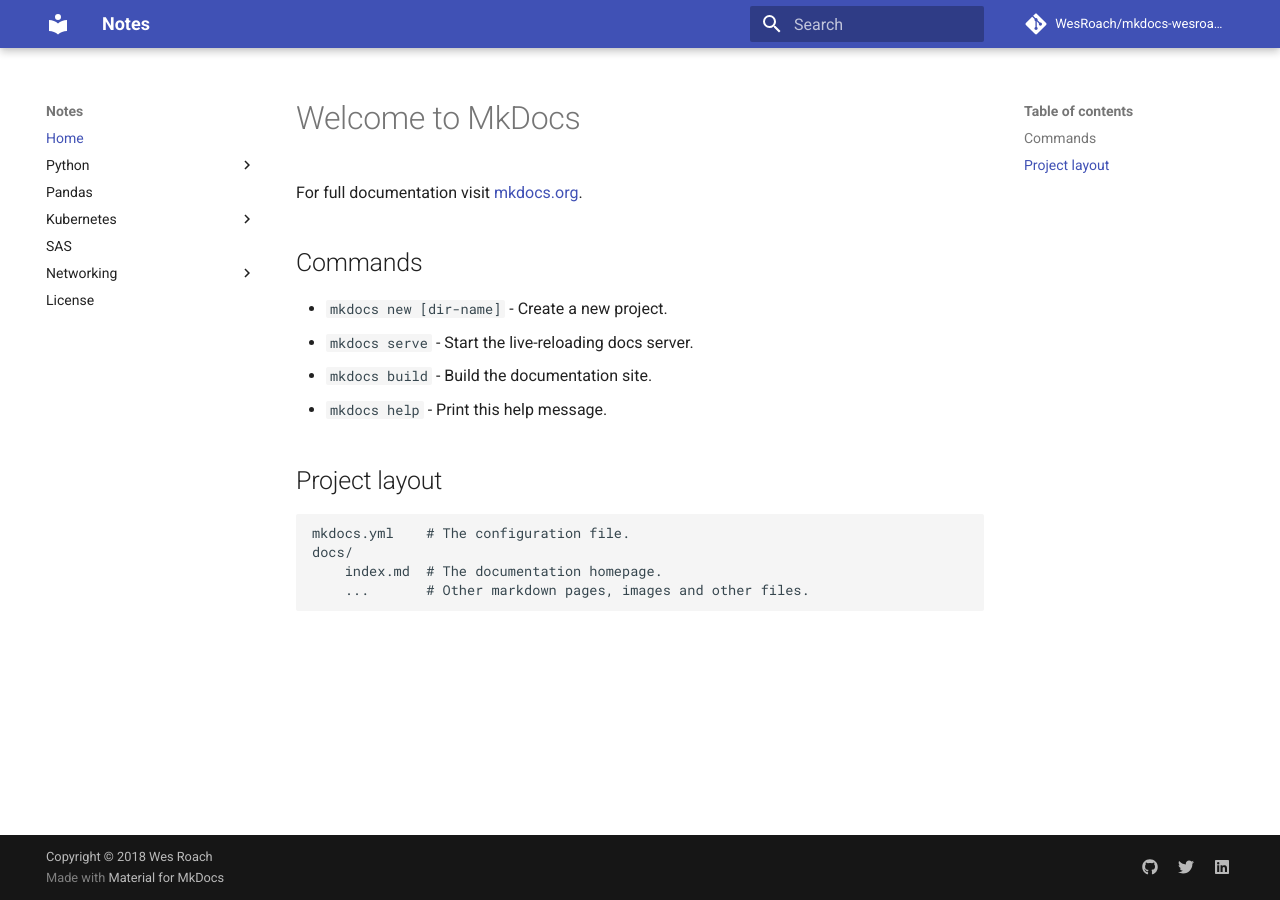
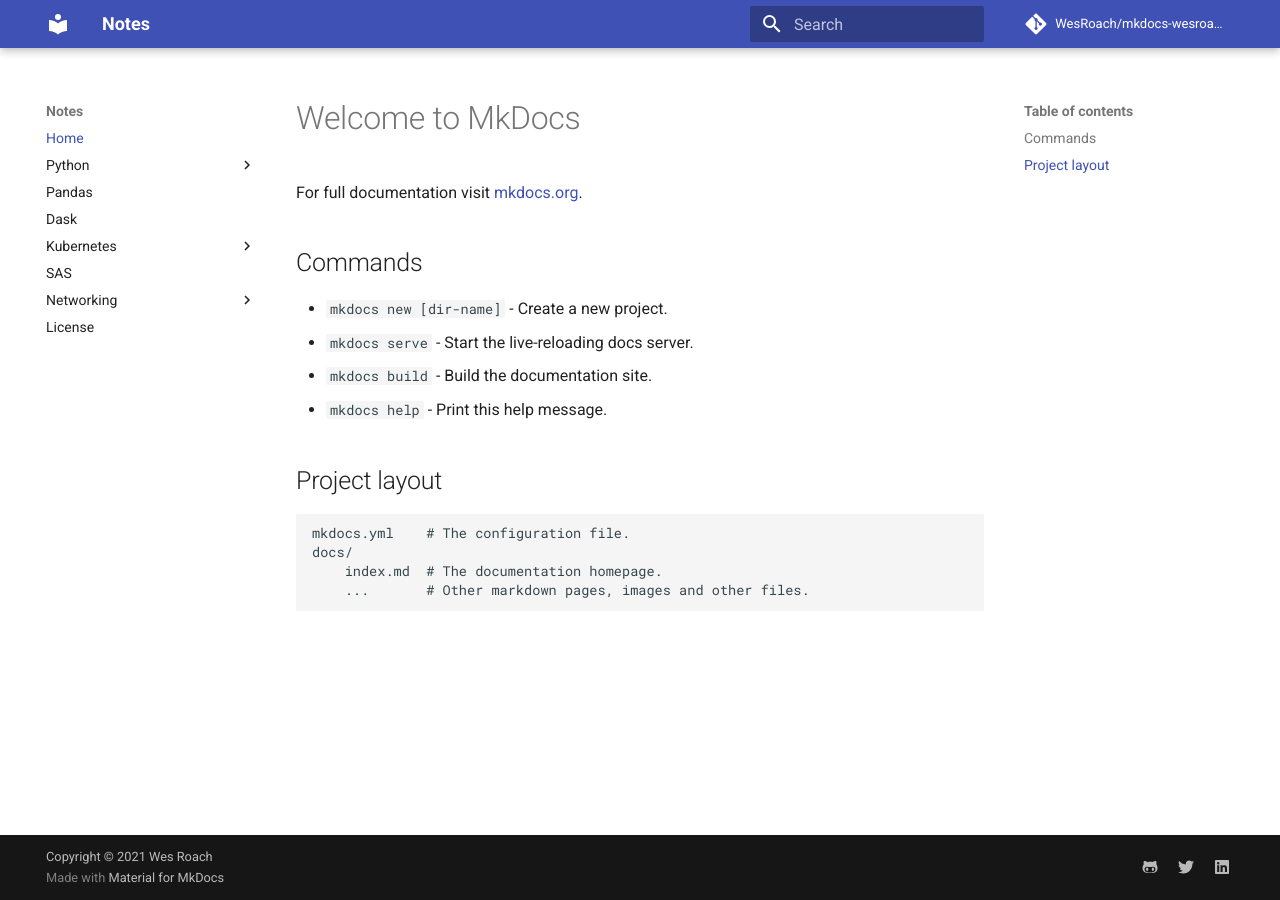
Before and after one commit to WesRoach/wesroach.github.io, an MkDocs documentation site: the page built from docs/index.md, in a window 1280 px wide. Built offline with MkDocs 1.6.1 and Material for MkDocs 9.7.7, drawn with Linux system fonts in a browser that asks for light colours; comment, search, counter and statistics services are not loaded.

Commit message:
Upgrade to latest version of mkdocs/mkdocs-material.

```diff
--- a/mkdocs.yml
+++ b/mkdocs.yml
@@ -9,6 +9,7 @@
   - Python:
     - 10Apps: python/10apps.md
   - Pandas: pandas/pandas.md
+  - Dask: dask/dask.md
   - Kubernetes:
     - EDx: kubernetes/edx.md
   - SAS: sas/sas.md
@@ -23,7 +24,7 @@
 repo_url: 'https://github.com/WesRoach/mkdocs-wesroach'
 
 # Copyright
-copyright: 'Copyright &copy; 2018 Wes Roach'
+copyright: 'Copyright &copy; 2021 Wes Roach'
 
 # Configuration
 theme:
@@ -42,15 +43,15 @@
 # Customization
 extra:
   social:
-    - type: 'github'
+    - icon: fontawesome/brands/github-alt
       link: 'https://github.com/WesRoach'
-    - type: 'twitter'
+    - icon: fontawesome/brands/twitter
       link: 'https://twitter.com/WesRoach'
-    - type: 'linkedin'
+    - icon: fontawesome/brands/linkedin
       link: 'https://www.linkedin.com/in/wes-roach/'
   search:
     tokenizer: '[\s\-\.]+'
-  disqus: 'mkdocs-material' # site_url must be set
+
 
 # Google Analytics
 google_analytics:
```
